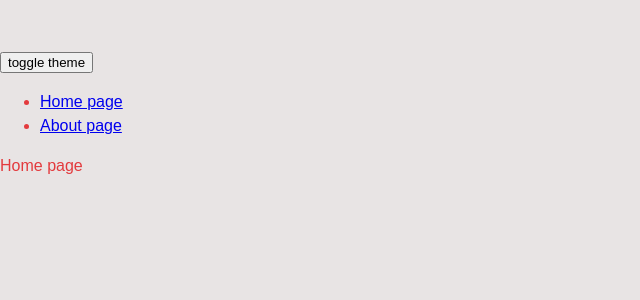
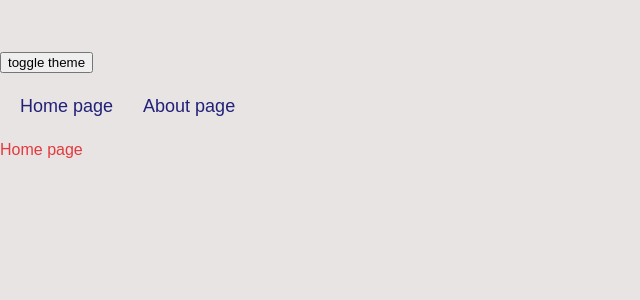
Before and after one commit to DenisPepper/react-advanced-2023, a React app: page / in a window 1280 px wide. Shown: the top 300 px of the page, without its empty margins (0-640 px from the left). Built offline with nearby package versions, Linux system fonts and the light colour scheme.

Commit message:
Создаст widget-компонент Navbar

```diff
--- a/src/app/app.tsx
+++ b/src/app/app.tsx
@@ -1,6 +1,6 @@
-import {Link} from "react-router-dom";
 import {useTheme} from "./theme-provider/theme-provider";
 import {AppRouter} from "app/router";
+import {Navbar} from "widgets/navbar";
 
 export const App = () => {
     const {theme, toggleTheme} = useTheme();
@@ -10,10 +10,7 @@ export const App = () => {
             <button type='button' onClick={toggleTheme}>
                 toggle theme
             </button>
-            <ul>
-                <li><Link to={'/'}>Home page</Link></li>
-                <li><Link to={'/about'}>About page</Link></li>
-            </ul>
+            <Navbar />
             <AppRouter />
         </div>
     );
--- /dev/null
+++ b/src/widgets/navbar/index.ts
@@ -0,0 +1 @@
+export {Navbar} from './ui/navbar';
--- /dev/null
+++ b/src/widgets/navbar/ui/navbar.module.css
@@ -0,0 +1,16 @@
+.navbar {
+    width: 100%;
+    padding: 10px;
+}
+
+.links_list {
+    list-style: none;
+    margin: 0;
+    padding: 0;
+    display: flex;
+    gap: 10px
+}
+
+.link.active {
+    border-bottom: 2px solid var(--second-color);
+}
--- /dev/null
+++ b/src/widgets/navbar/ui/navbar.tsx
@@ -0,0 +1,17 @@
+import css from './navbar.module.css';
+import {AppLink} from "shared/ui/app-link/app-link";
+
+interface NavbarProps {
+}
+
+export const Navbar = (props: NavbarProps) => {
+
+    return (
+        <nav className={css.navbar}>
+            <ul className={css.links_list}>
+                <li><AppLink to={'/'} textContent='Home page' linkType='nav_link'/></li>
+                <li><AppLink to={'/about'} textContent='About page' linkType='nav_link'/></li>
+            </ul>
+        </nav>
+    );
+}
```
